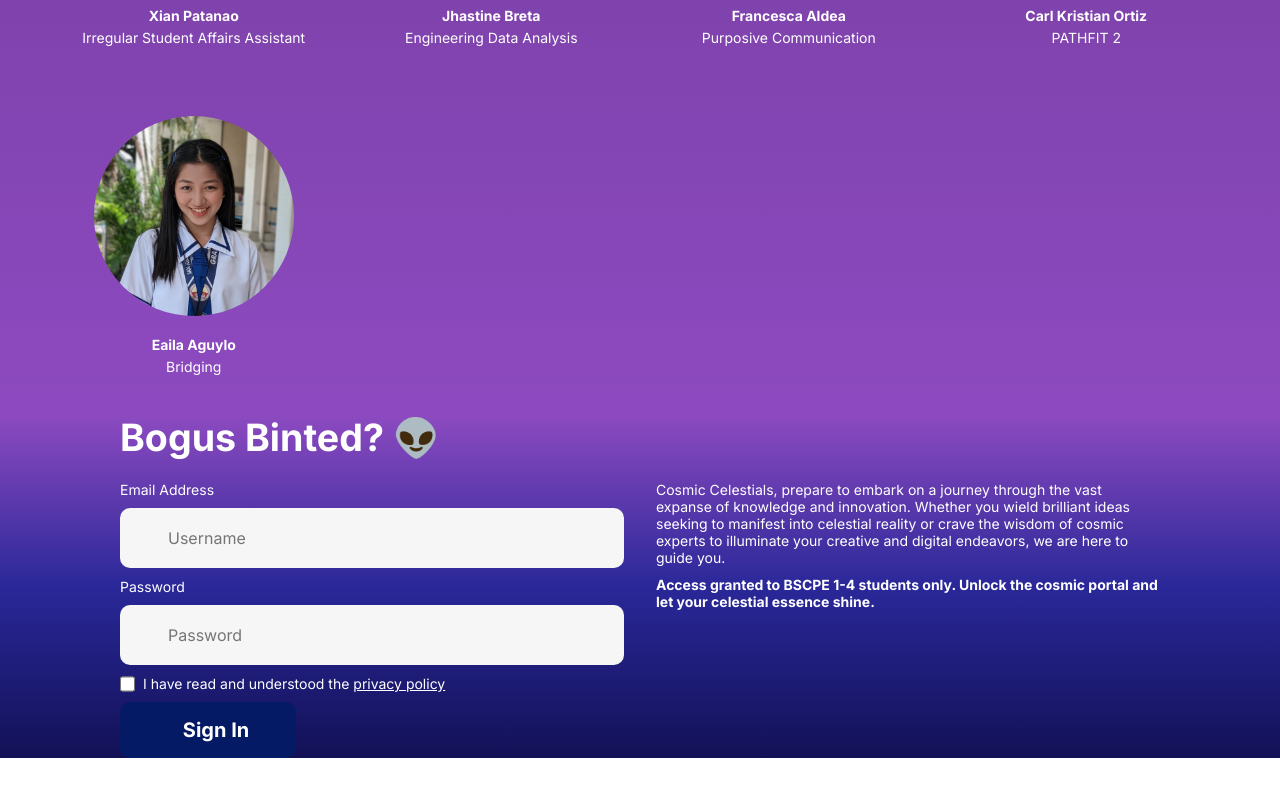
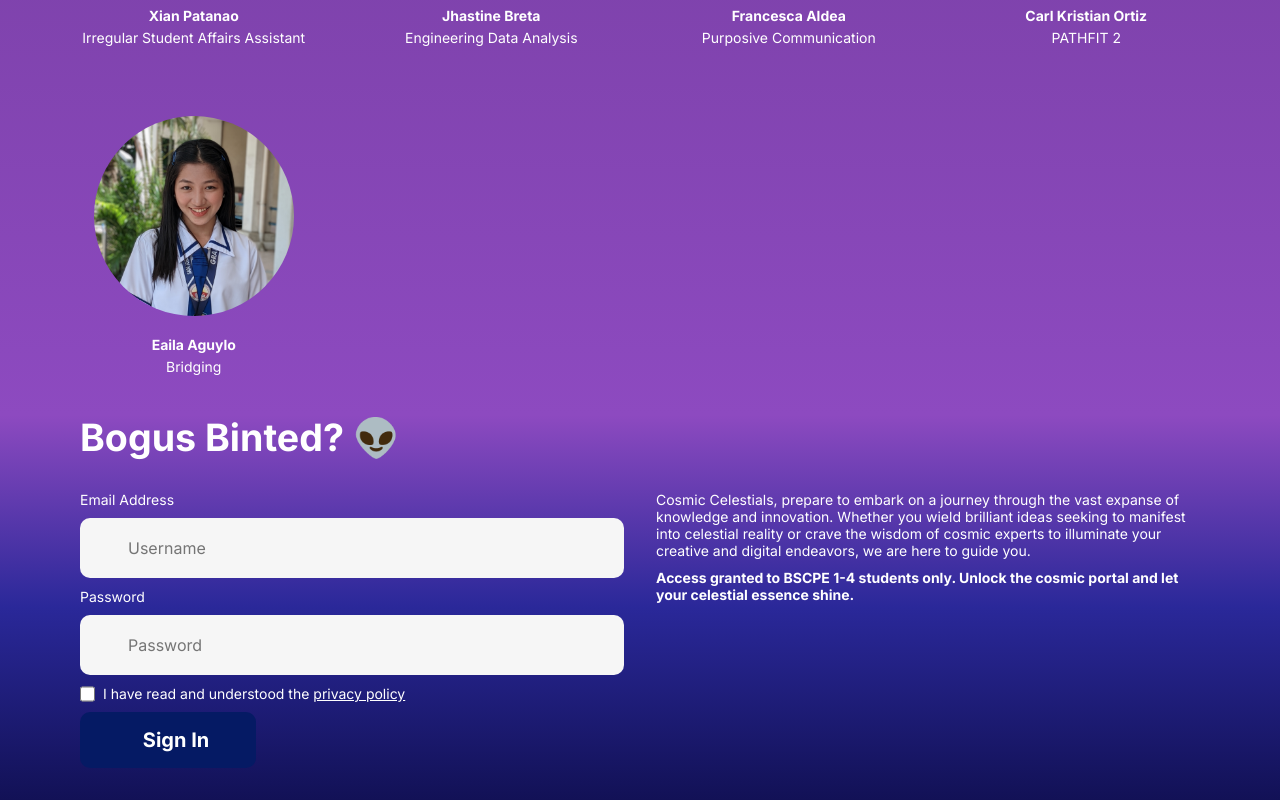
Before and after one commit to JoshuaHM-p4/tecnoquatro, a React (Vite) app in the folder client/: page / in a window 1280 px wide. Shown: the part 2654-3454 px from the top of the page. Before the commit the page ends 3412 px from the top, so only its background shows below. Built offline with nearby package versions, Linux system fonts and the light colour scheme.

Commit message:
complete landing forms responsiveness

```diff
--- a/client/src/styles/LandingForms.scss
+++ b/client/src/styles/LandingForms.scss
@@ -4,7 +4,7 @@
     align-items: flex-start;
     gap: 0.7rem;
     background: linear-gradient(180deg, #8d4ac0 0%, #2a2899 50%, #121156 100%);
-    padding: 0 7.5rem;
+    padding: 0 5rem;
 
     .forms-intro-text-container {
       color: #fff;
@@ -12,7 +12,6 @@
       font-size: 2.35rem;
       font-weight: 700;
       line-height: normal;
-      padding-bottom: 0.625rem;
       align-self: stretch;
     }
 
@@ -21,6 +20,8 @@
       gap: 2rem;
       align-self: stretch;
       flex-wrap: wrap;
+      padding: 2rem 0;
+      padding-top: 20px;
 
       .forms-login-container {
         display: flex;
@@ -141,4 +142,29 @@
       font-size: 1.25rem; /* Adjust icon size */
       pointer-events: none; /* Prevent icon from being selectable */
     }
+
+    @media screen and (max-width: 768px) {
+      padding: 0 2rem;
+      .forms-content {
+        gap: 1rem;
+        flex-direction: column;
+        .forms-login-container {
+          width: 100%;
+          .forms-login {
+            input {
+              padding: 0.3rem 1rem 0.3rem 2rem;
+              font-size: 13px;
+            }
+
+          }
+        }
+        .forms-description-container {
+          width: 100%;
+          .forms-description-text {
+            font-size: 0.75rem;
+          }
+        }
+      }
+
+    }
   }
--- a/client/src/styles/LandingStudents.scss
+++ b/client/src/styles/LandingStudents.scss
@@ -41,6 +41,7 @@
             font-style: normal;
             font-weight: 700;
             line-height: normal;
+            flex-wrap: wrap;
 
             li {
                 list-style: none;
```
